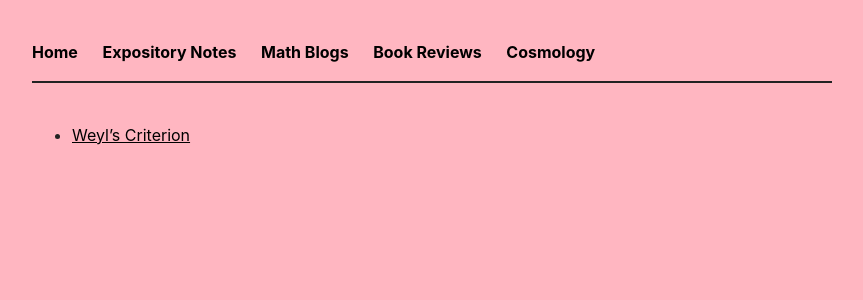
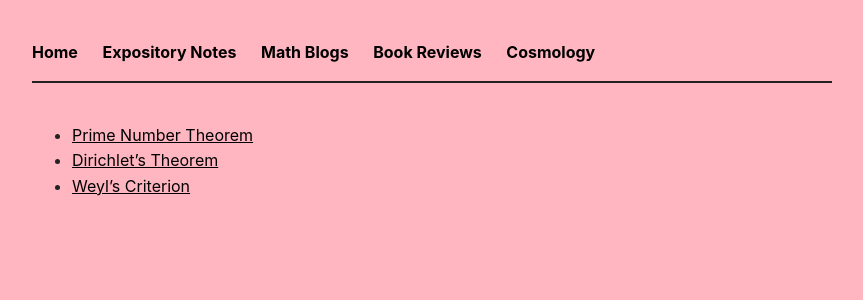
Before and after one commit to KatherineHChoi/katherinehchoi.github.io, a Jekyll site: the page built from notes.md, in a window 1280 px wide. Shown: the top 300 px of the page, without its empty margins (208-1071 px from the left). Built offline with Jekyll 4.4.1, drawn with Linux system fonts in a browser that asks for light colours.

Commit message:
Add links to Prime Number Theorem and Dirichlet's Theorem

```diff
--- a/notes.md
+++ b/notes.md
@@ -5,4 +5,6 @@ title: Expository Notes
 
 
 
+* [Prime Number Theorem](/pdfs/weyls_criterion.pdf)
+* [Dirichlet's Theorem](/pdfs/weyls_criterion.pdf)
 * [Weyl's Criterion](/pdfs/weyls_criterion.pdf)
```
